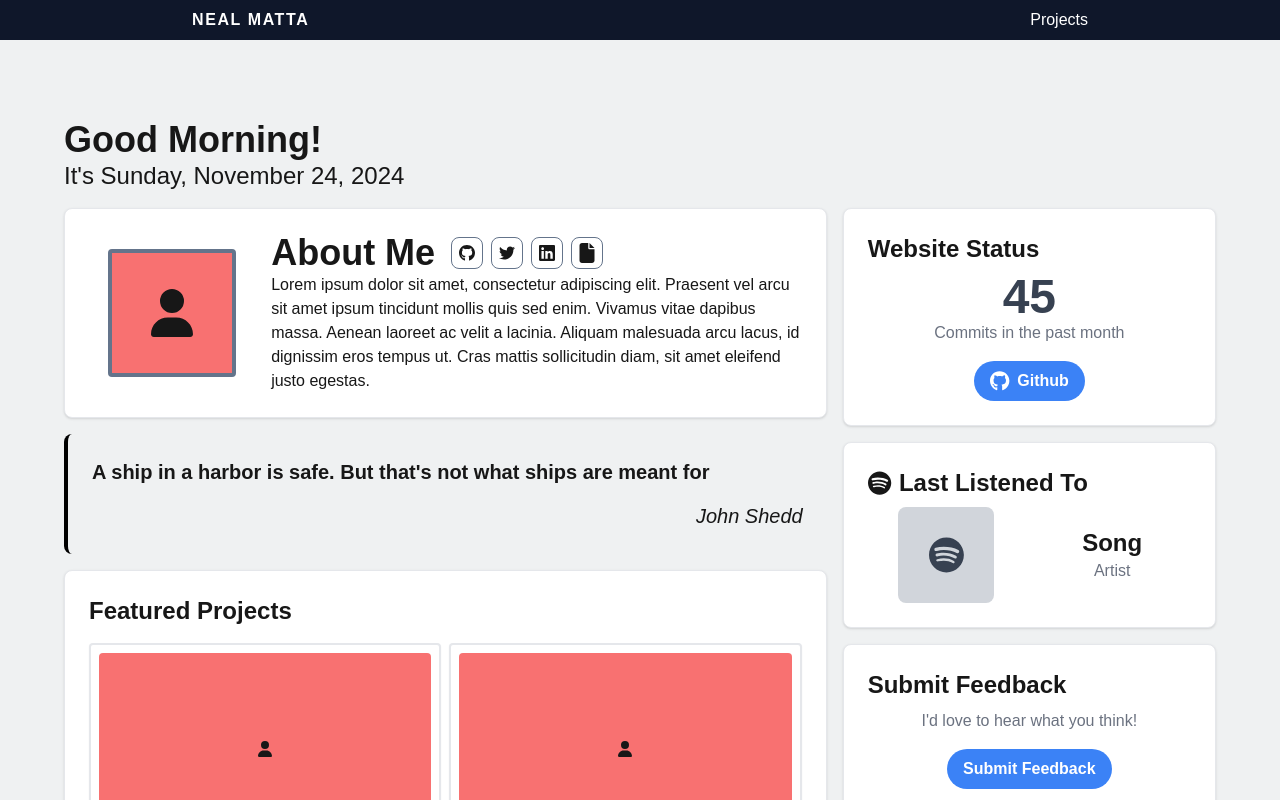
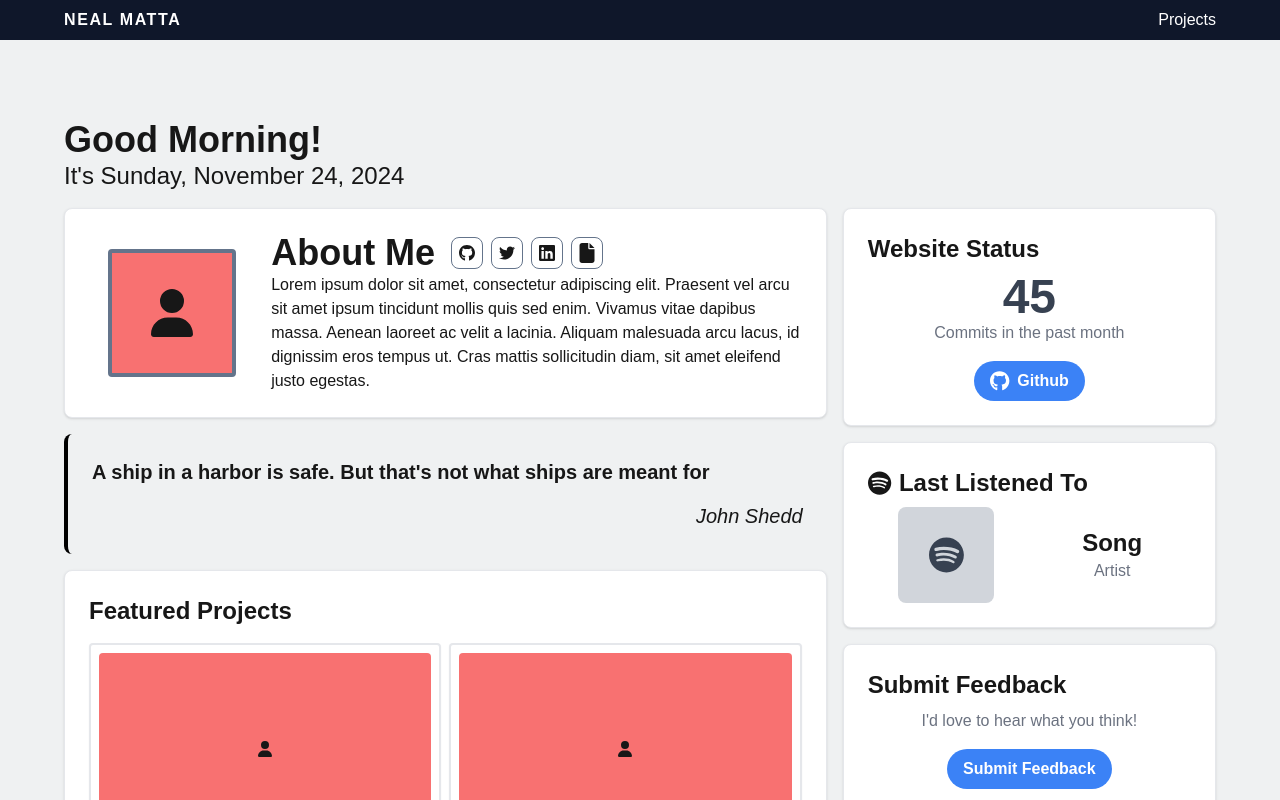
Before and after one commit to NealMatta/personal-website, a Next.js app: page / in a window 1280 px wide. Shown: the top 800 px of the page. Built offline with nearby package versions, Linux system fonts and the light colour scheme.

Commit message:
Fixed Navbar sizing

```diff
--- a/src/components/navigation/NavBar.tsx
+++ b/src/components/navigation/NavBar.tsx
@@ -4,7 +4,7 @@ import React from 'react';
 export default function NavBar() {
   return (
     <nav className="bg-slate-900">
-      <div className="max-w-5xl mx-auto p-2 sm:px-6 lg:px-16">
+      <div className="max-w-7xl mx-auto p-2 sm:px-6 lg:px-16">
         <div className="flex justify-between">
           <div>
             <Link
```
